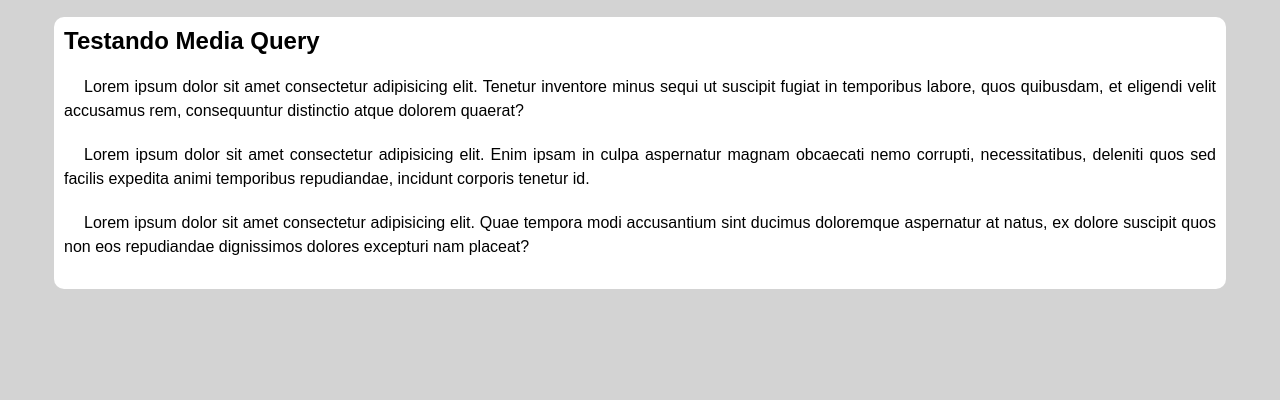
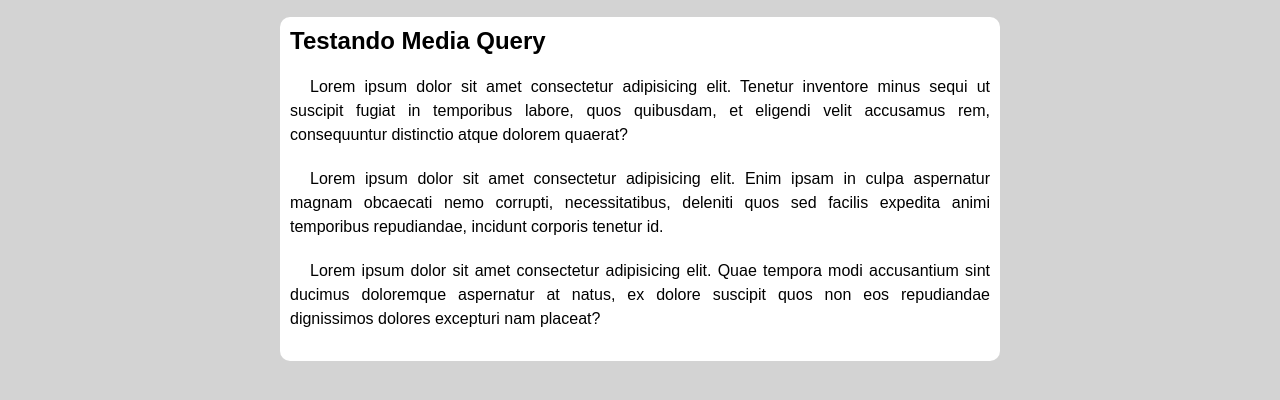
Before and after one commit to buk001/html-e-css, a plain HTML site: page exercicios/ex026/mq005/index.html in a window 1280 px wide. Shown: the part 100-500 px from the top of the page. Drawn offline with nearby package versions, Linux system fonts and the light colour scheme.

Commit message:
atualizei media-queries.css

```diff
--- a/exercicios/ex026/mq005/estilos/media-queries.css
+++ b/exercicios/ex026/mq005/estilos/media-queries.css
@@ -12,4 +12,8 @@
     menu ul li{
         display: inline-block;
     }
+
+    main{
+        width: 700px;
+    }
 }
```
